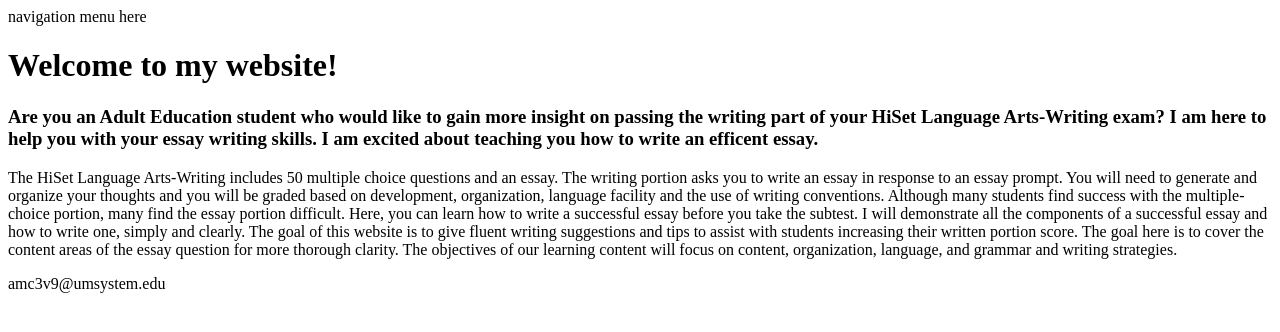
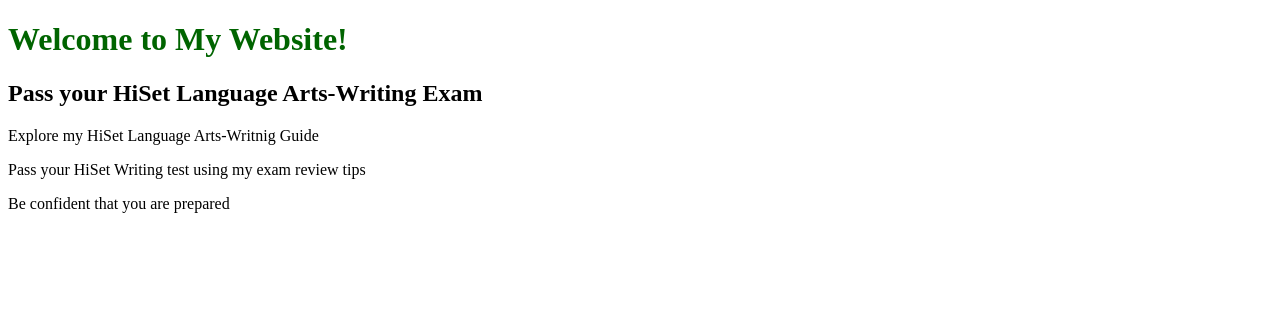
Before and after one commit to amc3v9/amc3v9.github.io, a plain HTML site: page islt_7310/index.html in a window 1280 px wide. Drawn offline with Linux system fonts and the light colour scheme.

Commit message:
Add files via upload

```diff
--- a/islt_7310/index.html
+++ b/islt_7310/index.html
@@ -1,17 +1,17 @@
-<!-- This a comment that the browser would ignore.  -->
-<!DOCTYPE html>
-<html lang="en-US">
-<head>
-               <meta charset="utf-8">
-               <title>Home Page</title>
-               <main></main>
-</head>
-<nav>navigation menu here</nav>
-<body> <h1>Welcome to my website!</h1>
+<!doctype html>
+<html>
+  <head>
+    <meta charset="utf-8"
+    <title><h1 style="color:darkgreen">Welcome to My Website!</h1></title>
+    <link rel="stylesheet" href="thisismystyle.css">
+   </style>
+  </head>
+  <body>
+    <h2>Pass your HiSet Language Arts-Writing Exam</h2>
+    <p id="paragraph">Explore my HiSet Language Arts-Writnig Guide</p>
 
-<h3>Are you an Adult Education student who would like to gain more insight on passing the writing part of your HiSet Language Arts-Writing exam? I am here to help you with your essay writing skills. I am excited about teaching you how to write an efficent essay. </h3></body>
-<p>The HiSet Language Arts-Writing includes 50 multiple choice questions and an essay. The writing portion asks you to write an essay in response to an essay prompt. You will need to generate and organize your thoughts and you will be graded based on development, organization, language facility and the use of writing conventions.  Although many students find success with the multiple-choice portion, many find the essay portion difficult. Here, you can learn how to write a successful essay before you take the subtest. I will demonstrate all the components of a successful essay and how to write one, simply and clearly. The goal of this website is to give fluent writing suggestions and tips to assist with students increasing their written portion score. The goal here is to cover the content areas of the essay question for more thorough clarity. The objectives of our learning content will focus on content, organization, language, and grammar and writing strategies.</p>
-<footer>amc3v9@umsystem.edu</footer>
+<p class="paragraph">Pass your HiSet Writing test using my exam review tips</p>
 
-</body>
+<p class="paragraph">Be confident that you are prepared</p>
+  </body>
 </html>
```
